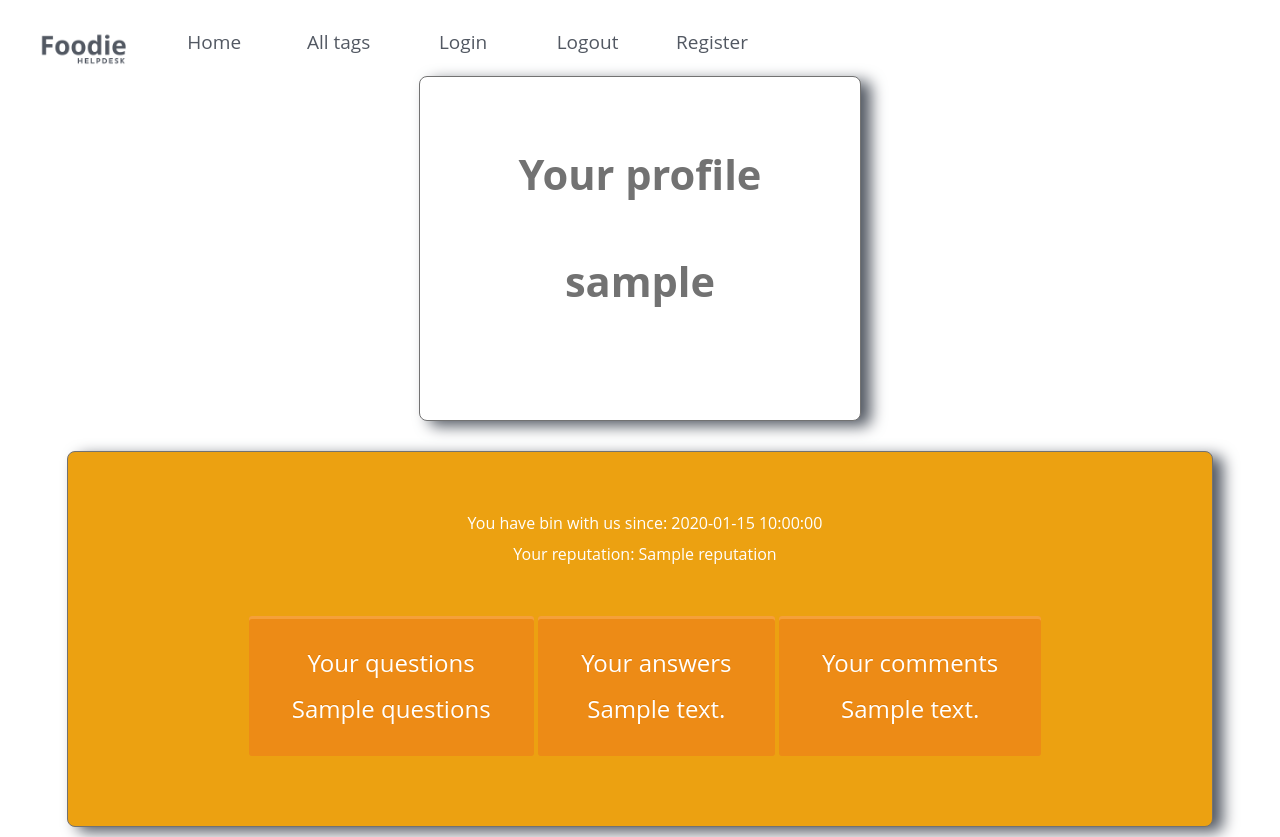
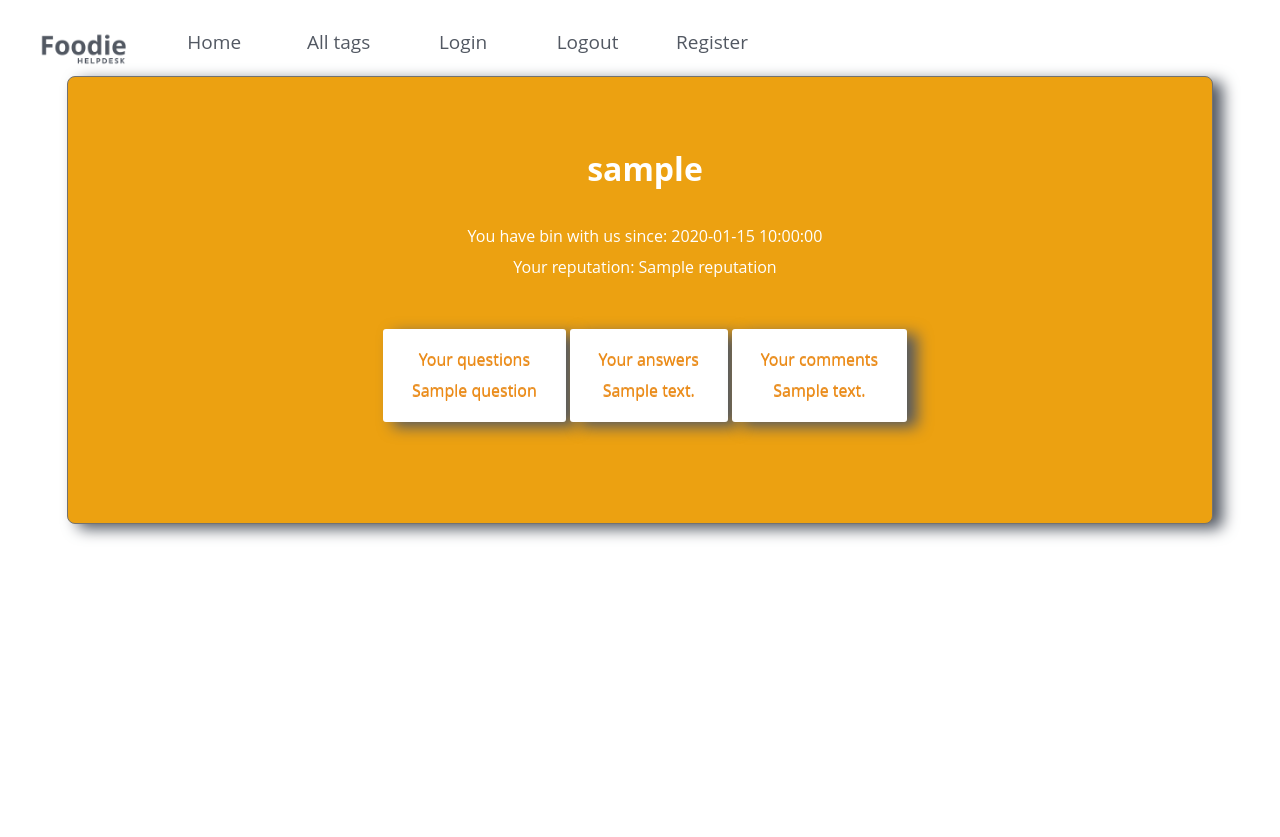
Before and after one commit to michal-bed/ask-mate-foodie, a Flask app: template templates/user_page.html in a window 1280 px wide. After the commit the page ends 540 px from the top, so only its background shows below. Run offline with Flask 2, Linux system fonts and the light colour scheme; the template is opened without the code that fills it: most values are stand-ins (such as "Sample title", 1, 10 or a date in 2020); some libraries are stand-ins or nearby versions.

Commit message:
user page has no questions for answers

```diff
--- a/data_manager.py
+++ b/data_manager.py
@@ -456,6 +456,9 @@ def create_user(cursor, user_data):
                            user_data['email'], user_data['reputation'], user_data['account_type']))
 
 
+########## One user data ##########
+
+
 @database_common.connection_handler
 def get_one_user(cursor, user_name):
     query = """
@@ -467,16 +470,6 @@ def get_one_user(cursor, user_name):
 
 
 @database_common.connection_handler
-def get_user_questions(cursor, user_id):
-    query = """
-    SELECT *
-    FROM question
-    WHERE user_id = %s"""
-    cursor.execute(query, (int(user_id), ))
-    return cursor.fetchall()
-
-
-@database_common.connection_handler
 def get_user_data(cursor, user_id):
     query = """
     SELECT user_name, registration_time, reputation
@@ -484,6 +477,72 @@ def get_user_data(cursor, user_id):
     WHERE id = %s"""
     cursor.execute(query, (int(user_id), ))
     return cursor.fetchone()
+
+
+@database_common.connection_handler
+def get_user_questions(cursor, user_id):
+    query = """
+    SELECT *
+    FROM question
+    WHERE user_id = %s"""
+    cursor.execute(query, (user_id, ))
+    return cursor.fetchall()
+
+
+@database_common.connection_handler
+def get_count_user_questions(cursor, user_id):
+    query = """
+    SELECT COUNT(title) AS question
+    FROM question
+    WHERE user_id = %s
+    GROUP BY user_id"""
+    cursor.execute(query, (user_id, ))
+    return cursor.fetchone()
+
+
+@database_common.connection_handler
+def get_user_answers(cursor, user_id):
+    query = """
+    SELECT *
+    FROM answer
+    WHERE user_id = %s"""
+    cursor.execute(query, (user_id, ))
+    return cursor.fetchall()
+
+
+@database_common.connection_handler
+def get_count_user_answers(cursor, user_id):
+    query = """
+    SELECT COUNT(message) AS answer
+    FROM answer
+    WHERE user_id = %s
+    GROUP BY user_id"""
+    cursor.execute(query, (user_id, ))
+    return cursor.fetchone()
+
+
+@database_common.connection_handler
+def get_user_comment(cursor, user_id):
+    query = """
+    SELECT *
+    FROM comment
+    WHERE user_id = %s"""
+    cursor.execute(query, (user_id, ))
+    return cursor.fetchall()
+
+
+@database_common.connection_handler
+def get_count_user_comment(cursor, user_id):
+    query = """
+    SELECT COUNT(message) AS comment
+    FROM comment
+    WHERE user_id = %s
+    GROUP BY user_id"""
+    cursor.execute(query, (user_id, ))
+    return cursor.fetchone()
+
+
+##########All users data##########
 
 
 @database_common.connection_handler
--- a/server.py
+++ b/server.py
@@ -48,7 +48,7 @@ def list_main_page_with_all_questions():
 @app.route('/question/<question_id>')
 def question(question_id):
     """Display one question with answers."""
-    chant_views = request.args.get("change_views", True)
+    change_views = request.args.get("change_views", True)
     if change_views != "false":
         data_manager.add_views_to_question(question_id)
     selected_question = data_manager.get_one_question(question_id)[0]
@@ -417,11 +417,18 @@ def logout():
     return render_template('login.html', message='You are logged out')
 
 
+########## user page functions ##########
+
+
 @app.route("/user/")
 def user_page():
     user_id = utils.decrypt_user_id(session.get('user_id'))
     user_data = data_manager.get_user_data(user_id)
-    return render_template('user_page.html', questions=4, answers=3, comments=7,
+    questions_counted = data_manager.get_count_user_questions(user_id)
+    answers_counted = data_manager.get_count_user_answers(user_id)
+    comments_counted = data_manager.get_count_user_comment(user_id)
+    return render_template('user_page.html', questions=questions_counted,
+                           answers=answers_counted, comments=comments_counted,
                            user_data=user_data)
 
 
@@ -429,9 +436,13 @@ def user_page():
 def get_user_questions():
     user_id = utils.decrypt_user_id(session.get('user_id'))
     user_data = data_manager.get_user_data(user_id)
+    questions_counted = data_manager.get_count_user_questions(user_id)
+    answers_counted = data_manager.get_count_user_answers(user_id)
+    comments_counted = data_manager.get_count_user_comment(user_id)
     user_questions = data_manager.get_user_questions(user_id)
     tags = utils.collect_all_tags_for_questions(user_questions)
-    return render_template('user_page.html', questions=4, answers=3, comments=7,
+    return render_template('user_page.html', questions=questions_counted,
+                           answers=answers_counted, comments=comments_counted,
                            user_data=user_data, user_questions=user_questions,
                            tags=tags, url="/user/questions")
 
@@ -440,8 +451,13 @@ def get_user_questions():
 def get_user_answers():
     user_id = utils.decrypt_user_id(session.get('user_id'))
     user_data = data_manager.get_user_data(user_id)
-    return render_template('user_page.html', questions=4, answers=3, comments=7,
-                           user_data=user_data,
+    questions_counted = data_manager.get_count_user_questions(user_id)
+    answers_counted = data_manager.get_count_user_answers(user_id)
+    comments_counted = data_manager.get_count_user_comment(user_id)
+    user_answers = data_manager.get_user_answers(user_id)
+    return render_template('user_page.html', questions=questions_counted,
+                           answers=answers_counted, comments=comments_counted,
+                           user_data=user_data, user_answers=user_answers,
                            url="/user/answers")
 
 
@@ -449,8 +465,13 @@ def get_user_answers():
 def get_user_comments():
     user_id = utils.decrypt_user_id(session.get('user_id'))
     user_data = data_manager.get_user_data(user_id)
-    return render_template('user_page.html', questions=4, answers=3, comments=7,
-                           user_data=user_data,
+    questions_counted = data_manager.get_count_user_questions(user_id)
+    answers_counted = data_manager.get_count_user_answers(user_id)
+    comments_counted = data_manager.get_count_user_comment(user_id)
+    user_comments = data_manager.get_user_comment(user_id)
+    return render_template('user_page.html', questions=questions_counted,
+                           answers=answers_counted, comments=comments_counted,
+                           user_data=user_data, user_comments=user_comments,
                            url="/user/comments")
 
 
--- a/static/style.css
+++ b/static/style.css
@@ -106,22 +106,21 @@ a.ask-call-button {
 }
 
 .ask-user-button {
-    background-color: #ED8B16;
+    background-color: #ffffff;
     background-image: -moz-linear-gradient(center top, #EF962B 0%, #ED8B16 100%);
-    border: 0 none;
+    border: 1.0em;
     border-radius: 3px;
-    box-shadow: 0 3px 0 rgba(254, 181, 94, 0.5) inset;
-    color: #FFFFFF;
+    box-shadow: 10px 5px 15px #525862;
     text-decoration: none;
     display: inline-block;
-    font-size: 1.5em;
+    font-size: 1.0em;
     padding: 1em 1.8em;
     text-align: center;
     text-shadow: 0 -1px 0 rgba(222, 122, 0, 0.8)
 }
 
 a.ask-user-button {
-    color: #ffffff;
+    color: #ED8B16;
 }
 
 
@@ -171,24 +170,6 @@ a.ask-user-button {
     text-align: center;
     color: #FFFFFF;
     box-shadow: 10px 5px 15px #525862;
-
-}
-
-.user-box {
-    margin-left: auto;
-    margin-right: auto;
-    top: 300px;
-    z-index: 3;
-    width: 30%;
-    background: none repeat scroll 0 0 #FFFFFF;
-    font-size: 1.3em;
-    font-weight: bold;
-    overflow: hidden;
-    padding: 30px 30px 70px 30px;
-    border: 1px solid;
-    border-radius: 8px;
-    box-shadow: 10px 5px 15px #525862;
-    text-align: center
 
 }
 
--- a/templates/user_page.html
+++ b/templates/user_page.html
@@ -20,18 +20,16 @@
 </div>
 </header>
 <body>
-    <div class="user-box">
-        <h1>Your profile</h1>
-        <h1>{{ user_data['user_name'] }}</h1>
-    </div><br>
     <div class="background-box">
         <div class="create-account-date-box">
+            <h1>{{ user_data['user_name'] }}</h1>
             <p>You have bin with us since: {{ user_data['registration_time'] }}<br>Your reputation: {{ user_data['reputation'] }}</p>
         </div><br>
         <div>
-            <a class="ask-user-button" href="/user/questions">Your questions<br>{{ questions }}</a>
-            <a class="ask-user-button" href="/user/answers">Your answers<br>{{ answers }}</a>
-            <a class="ask-user-button" href="/user/comments">Your comments<br>{{ comments }}</a>
+            <a class="ask-user-button" href="/user/questions">Your questions<br>{{ questions['question'] }}</a>
+            <a class="ask-user-button" href="/user/answers">Your answers<br>{{ answers['answer'] }}</a>
+            <a class="ask-user-button" href="/user/comments">Your comments<br>{{ comments['comment'] }}</a>
+        </div><br>
         {% if url == "/user/questions" %}
             {% for question in user_questions %}
                 <div class="box">
@@ -80,10 +78,53 @@
                 </div>
             {% endfor %}
         {% elif url == "/user/answers" %}
-                <h1>answers</h1>
-            {% elif url == "/user/comments" %}
-                <h1>comments</h1>
+            {% for answer in user_answers %}
+                <div class="box">
+                    <div class="edit-delete"><a class="sort" href="/question/{{answer.question_id}}/{{answer.id}}/edit">edit</a> |
+                        <a href="/answer/{{answer.id}}/delete">delete</a>
+                    </div>
+                    <p class="date">published: {{ answer["submission_time"] }}</p>
+                    <div class="comment-block">
+                        {% if answer['image'] %}
+                        <img class="question-photo" src="{{ url_for('static', filename=answer['image']) }}"> {% endif %}
+
+                        <p class="list-text">{{ answer["message"] }}</p>
+                    </div>
+                    <div class="box-voting">
+                        <p class="date"> Number of votes: {{ answer["vote_number"] }} Vote:
+                        <a href="/answer/{{answer.id}}/add-vote?page=answer">
+                            <img class="thumb" alt="thumbup" src="{{ url_for('static', filename='Pictures/iconmonstr-thumb-10-240.png') }}">
+                        </a>
+                        <a href="/answer/{{answer.id}}/remove-vote?page=answer">
+                            <img class="thumb" alt="thumbdown" src="{{ url_for('static', filename='Pictures/iconmonstr-thumb-12-240.png') }}">
+                        </a>
+                    </div>
+                    <p class="box-list-acceptance-buttons"> <a class="ask-call-button" href="/answer/{{answer.id}}/new-comment">Add your comment</a></p>
+                    <div class="acceptance_button">
+                        {% if answer.accepted %}
+                            <img class="acceptance" alt="accepted" src="{{ url_for('static', filename='Pictures/accepted.png') }}">
+                             <div class="undo-acceptance"><a  href="/answer/{{ answer.id }}/accept">Undo acceptance</a> |</div>
+                        {% else %}
+                            <a href="/answer/{{ answer.id }}/accept">
+                                <img class="acceptance" alt="awaiting_acceptance" src="{{ url_for('static', filename='Pictures/awaiting_acceptance.png') }}">
+                            </a>
                         {% endif %}
                     </div>
+                </div>
+            {% endfor %}
+        {% elif url == "/user/comments" %}
+            {% for comment in user_comments %}
+                <div class="box" id="{{comment.id}}">
+                    <div class="edit-delete"><a class="sort" href="/question/{{comment.question_id}}/{{comment.id}}/edit-comment">edit</a> |
+                        <a href="/comments/{{comment.id}}/delete">delete</a>
+                    </div>
+                    <p class="date">Published: {{comment.submission_time }}</p>
+                    <div class="comment-block">
+                        <p class="list-text">{{comment.message}}</p>
+                    </div>
+                    <p class="date">Edited {{comment.edited_count}} times</p>
+                </div>
+		    {% endfor %}
+        {% endif %}
 </body>
 </html>
```
Lines whose indentation alone changed are shown as unchanged.
